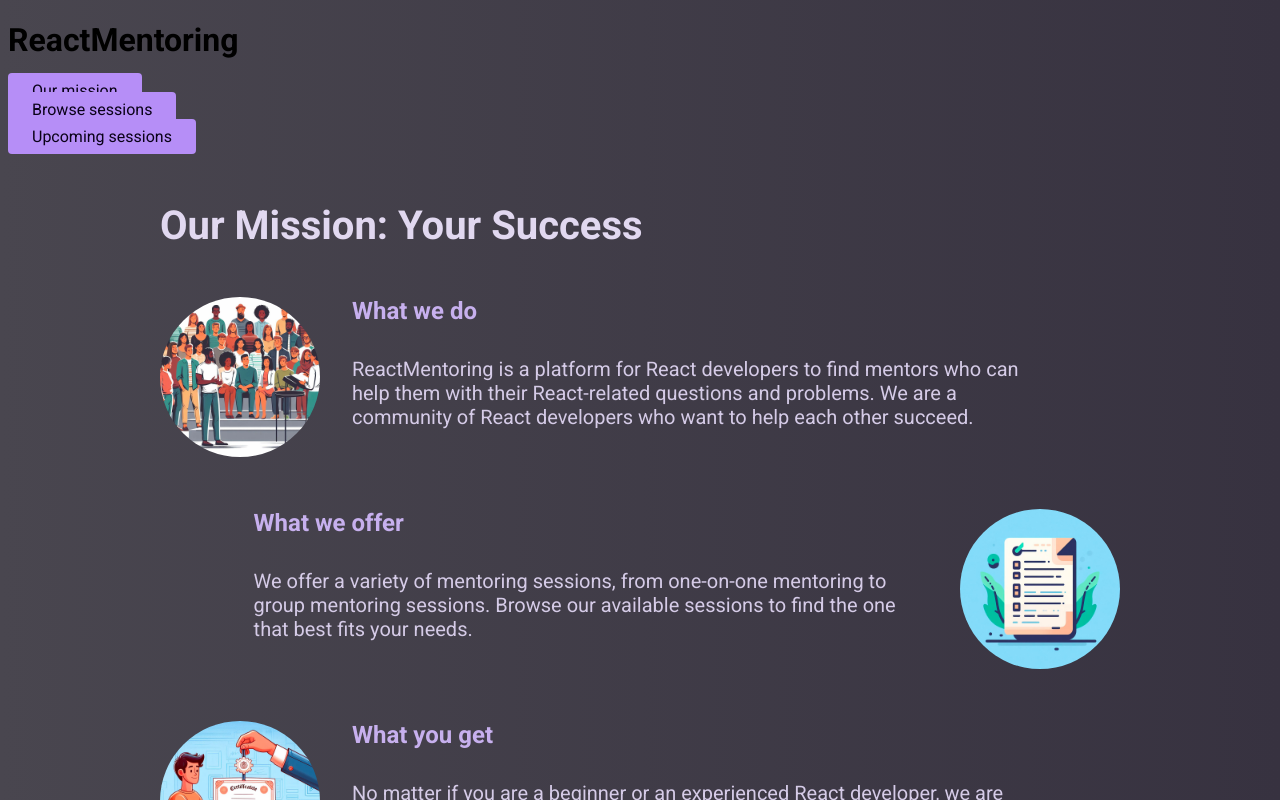
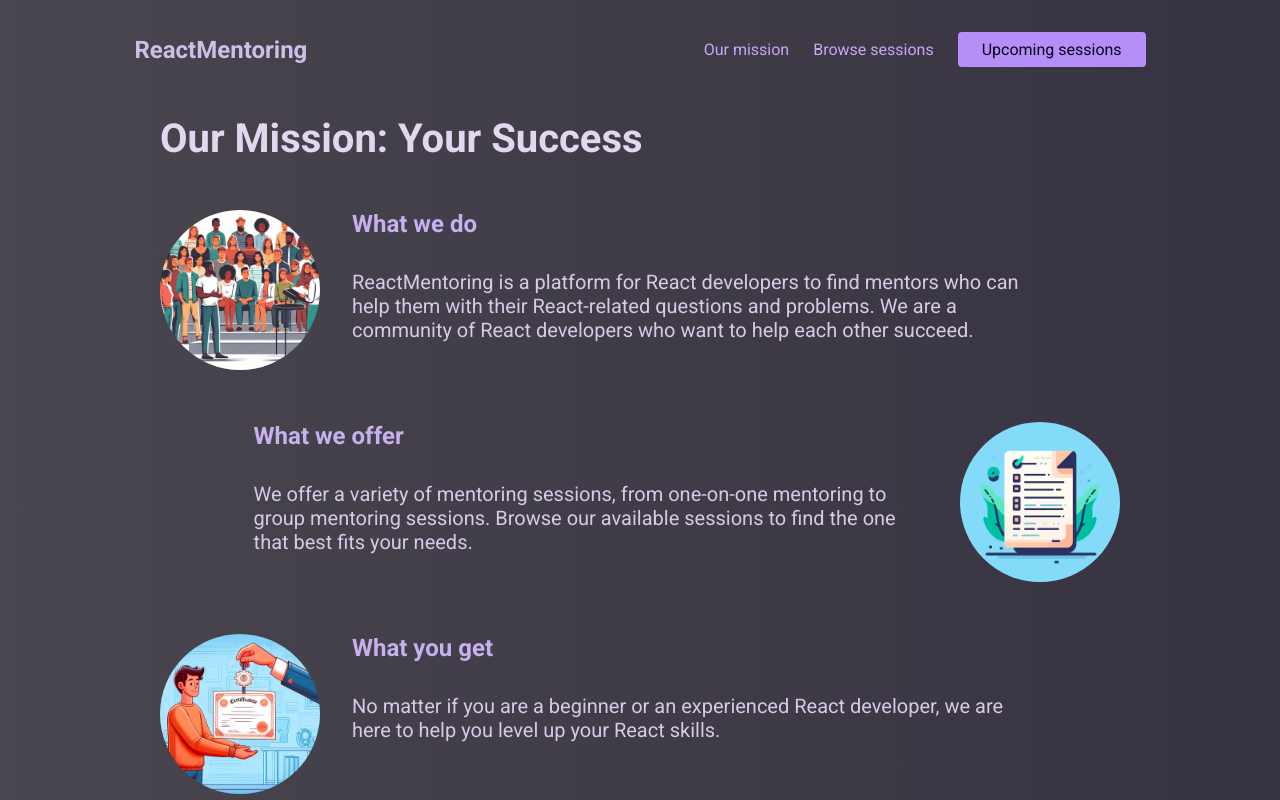
Before and after one commit to Muhammad0320/react-ts-taks, a React (Vite) app: page / in a window 1280 px wide. Shown: the top 800 px of the page. Built offline with nearby package versions, Linux system fonts and the light colour scheme.

Commit message:
chore: update root comp

```diff
--- a/src/pages/Root.tsx
+++ b/src/pages/Root.tsx
@@ -18,14 +18,13 @@ export default function Root() {
     <>
       {/* Todo: Add Header */}
 
-      <header className="main-header">
       {modalIsOpen && (
         <SessionModal
           modalIsOpen={modalIsOpen}
           onCloseModal={handleCloseModal}
         />
       )}
-
+      <header id="main-header">
         <h1> ReactMentoring </h1>
         <nav>
           <ul>
--- a/src/ui/Button.tsx
+++ b/src/ui/Button.tsx
@@ -17,7 +17,7 @@ const Button = (props: LinkPropType | ButtonPropType) => {
     return (
       <Link
         to={props.to}
-        className={`button ${props.textOnly ? "button--text-only" : null}`}
+        className={`${props.textOnly ? "button--text-only" : null}`}
       >
         {props.children}
       </Link>
```
Lines whose indentation alone changed are shown as unchanged.
